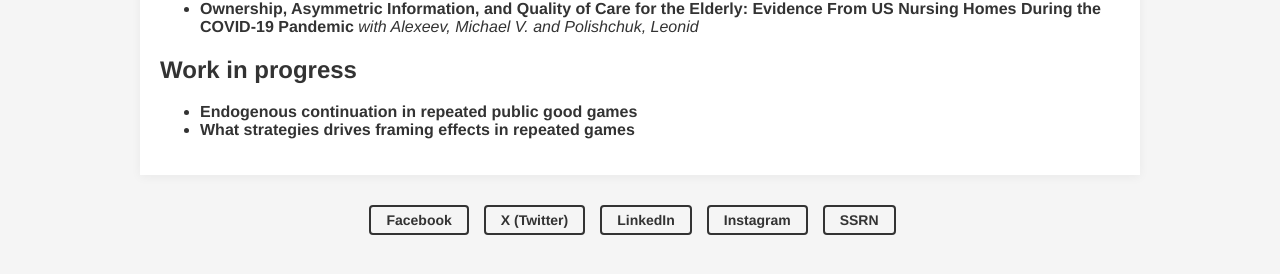
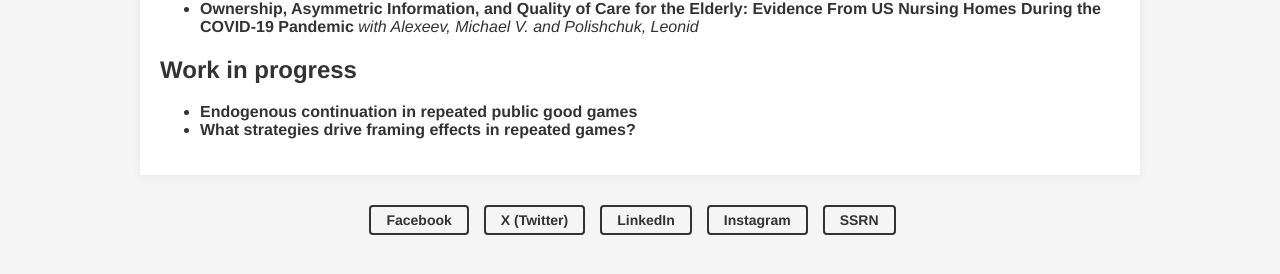
Before and after one commit to Dedyukhin/dedyukhin.github.io, a Jekyll site: the page built from Research.md, in a window 1280 px wide. Shown: the part 252-526 px from the top of the page. Built offline with Jekyll 4.4.1, drawn with Linux system fonts in a browser that asks for light colours.

Commit message:
Update Research.md

```diff
--- a/Research.md
+++ b/Research.md
@@ -17,4 +17,4 @@ _with Alexeev, Michael V. and Polishchuk, Leonid_
 Work in progress
 ---
 - **Endogenous continuation in repeated public good games**
-- **What strategies drives framing effects in repeated games**
+- **What strategies drive framing effects in repeated games?**
```
